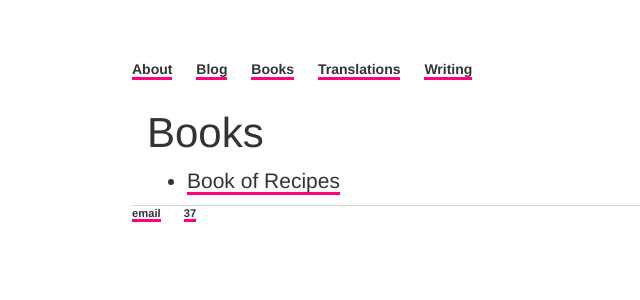
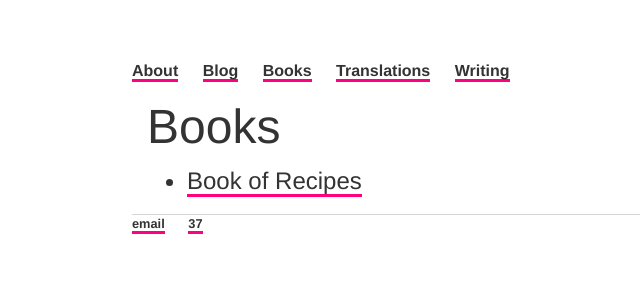
Before and after one commit to ariesti/ariesti.github.io, a Jekyll site: the page built from books/index.html, in a window 1280 px wide. Shown: the top 300 px of the page, without its empty margins (60-700 px from the left). Built offline with Jekyll 4.4.1, drawn with Linux system fonts in a browser that asks for light colours; nearby versions of some CDN libraries; library files that are not in the unit come from our copies.

Commit message:
Update default.html

```diff
--- a/_layouts/default.html
+++ b/_layouts/default.html
@@ -10,7 +10,7 @@
 
 			<title>{{ page.title }}</title>
 
-			<link rel="stylesheet" href="css/bootstrap.min.css" integrity="sha384-Gn5384xqQ1aoWXA+058RXPxPg6fy4IWvTNh0E263XmFcJlSAwiGgFAW/dAiS6JXm" crossorigin="anonymous">
+			<link rel="stylesheet" href="/css/bootstrap.min.css" integrity="sha384-Gn5384xqQ1aoWXA+058RXPxPg6fy4IWvTNh0E263XmFcJlSAwiGgFAW/dAiS6JXm" crossorigin="anonymous">
 			<link rel="stylesheet" type="text/css" href="/css/main.css">
 
 			{% include analytics.html %}
```
